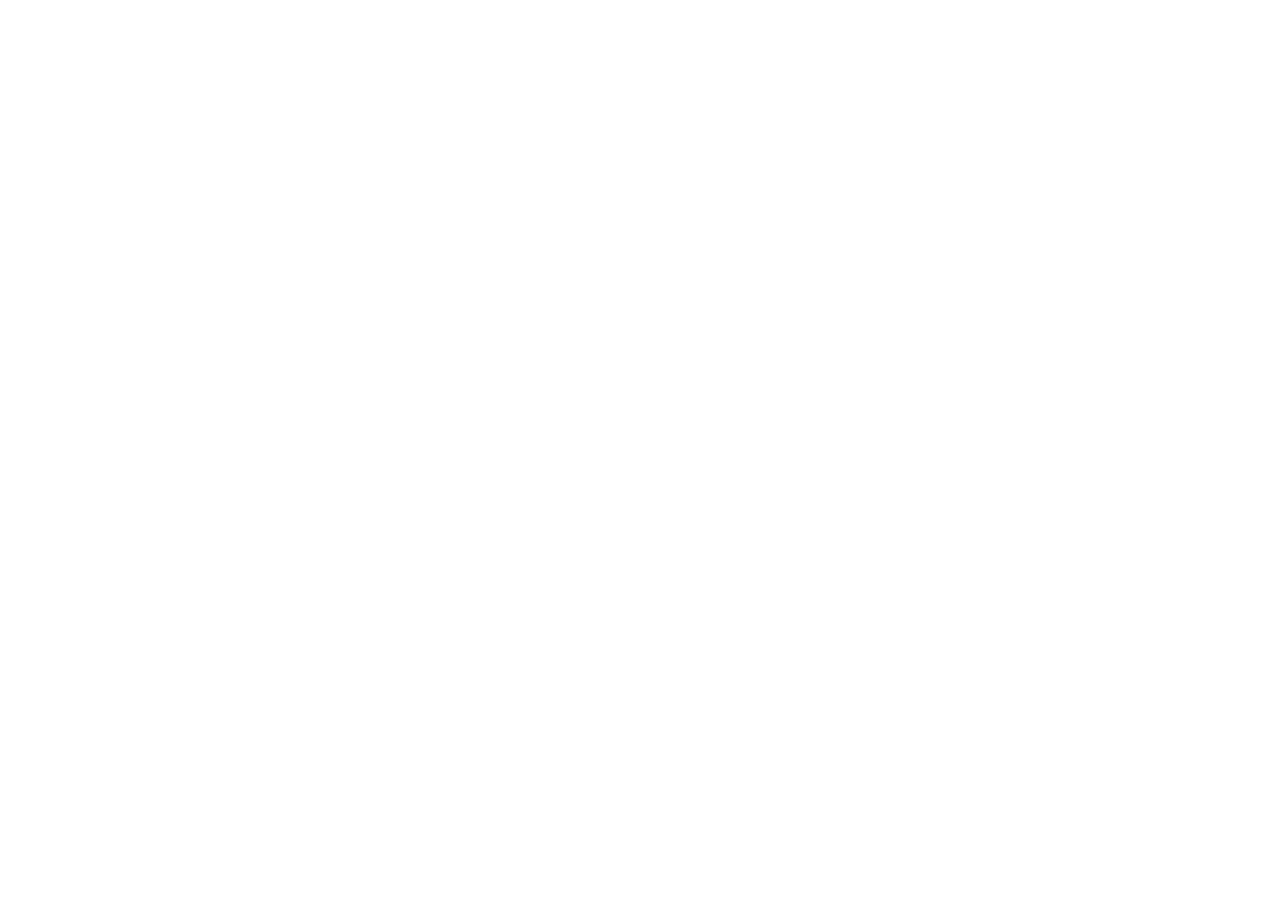
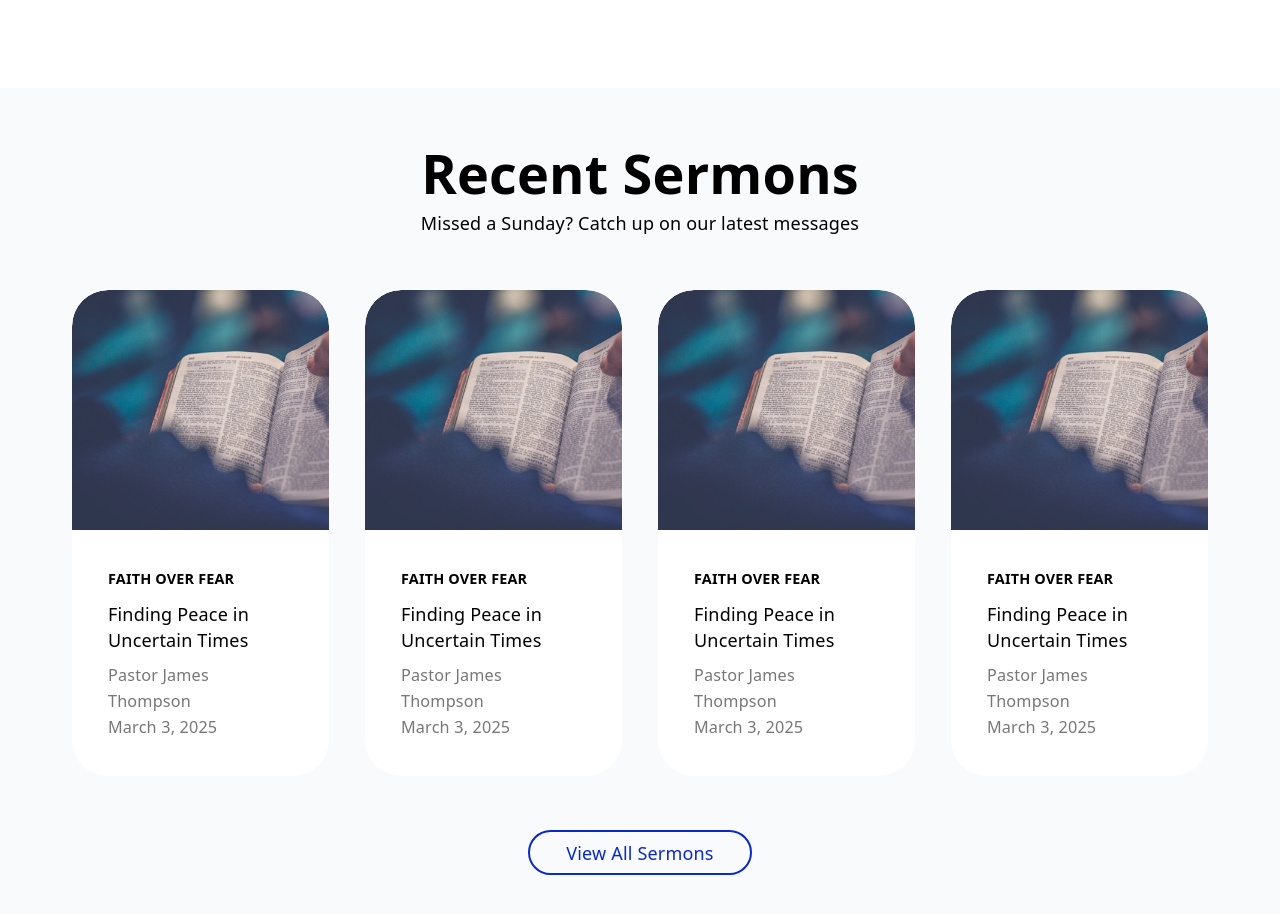
Before and after one commit to dominioncityalapere/dcalapere_webapp, a React (Vite) app in the folder dcalapere/: page / in a window 1280 px wide. Shown: the part 1594-2508 px from the top of the page. Before the commit the page ends 1682 px from the top, so only its background shows below. Built offline with nearby package versions, Linux system fonts and the light colour scheme; no server answers.

Commit message:
Added sermon section in the home page.

```diff
--- a/dcalapere/src/App.tsx
+++ b/dcalapere/src/App.tsx
@@ -3,6 +3,7 @@
 import HeroSection from './sections/HeroSection.tsx'
 import ServiceTimeSection from './sections/ServiceTimeSection.tsx'
 import DailyDevotional from './sections/DailyDevotional.tsx'
+import SermonSection from './sections/SermonSection.tsx'
 
 function App() {
 
@@ -13,6 +14,7 @@
         <HeroSection />
         <ServiceTimeSection />
         <DailyDevotional />
+        <SermonSection />
       </main>
     </>
   );
--- /dev/null
+++ b/dcalapere/src/sections/SermonSection.ts
@@ -0,0 +1,150 @@
+import styled from "styled-components";
+
+export const PrimaryColor = "#072ac8";
+export const WhiteColor = "#FFFFFF";
+export const OffWhiteColor = "#f9fafb";
+export const GreyColor = "#777777";
+export const BlackColor = "#000000";
+export const YellowColor = "#CA8A04";
+export const DevotionalContentBgColor = "rgba(255, 255, 255, 0.69)";
+
+export const A = styled.a`
+  color: ${WhiteColor};
+  text-decoration: none;
+  color: inherit;
+  cursor: pointer;
+  display: flex;
+  align-items: center;
+  justify-content: center;
+`;
+
+export const SermonBgColor = styled.div`
+  background-color: ${OffWhiteColor};
+  color: ${BlackColor};
+  padding: 4rem;
+  max-width: auto;
+
+  .allSermonButton {
+    width: fit-content;
+    border: 0.15rem solid ${PrimaryColor};
+    border-radius: 2rem;
+    color: ${PrimaryColor};
+    padding: 0.4rem 1rem;
+    font-size: 0.8rem;
+
+    @media (min-width: 768px) {
+      font-size: 1rem;
+      padding: 0.4rem 2rem;
+    }
+
+    &:hover {
+      color: ${WhiteColor};
+      background: ${PrimaryColor};
+      border: none;
+    }
+  }
+`;
+
+export const SectionTitle = styled.div`
+  font-size: 2rem;
+  padding-bottom: 0.5rem;
+
+  @media (min-width: 768px) {
+    font-size: 3rem;
+    padding-bottom: 1.3rem;
+  }
+`;
+
+export const SectionSubTitle = styled.div`
+  font-size: 0.9rem;
+  padding-bottom: 1.6rem;
+
+  @media (min-width: 768px) {
+    padding-bottom: 3rem;
+    font-size: 1rem;
+  }
+`;
+
+export const SermonBoxContainer = styled.div`
+  display: grid;
+  grid-template-columns: auto;
+  gap: 2rem;
+  text-align: left;
+  padding-bottom: 3rem;
+
+  @media (min-width: 768px) {
+    grid-template-columns: auto auto;
+  }
+
+  @media (min-width: 1024px) {
+    grid-template-columns: auto auto auto auto;
+  }
+`;
+
+export const SermonBox = styled.div`
+  background-color: ${WhiteColor};
+  border-radius: 2rem;
+  max-width: 20rem;
+
+  position: relative;
+  overflow: hidden;
+  cursor: pointer;
+
+  .sermon-image-wrapper {
+    position: relative;
+    overflow: hidden;
+    border-radius: 2rem 2rem 0 0;
+  }
+
+  .sermonImg {
+    width: 20rem;
+    height: auto;
+    border-radius: 2rem 2rem 0 0;
+    display: block;
+  }
+
+  .sermonTheme {
+    text-transform: uppercase;
+    font-size: 0.8rem;
+    font-weight: bold;
+  }
+
+  .sermonPreacher {
+    font-size: 0.9rem;
+    color: ${GreyColor};
+  }
+
+  .videoOverlay {
+    position: absolute;
+    inset: 0;
+    background: rgba(0, 0, 0, 0.45);
+
+    display: flex;
+    align-items: center;
+    justify-content: center;
+    opacity: 0;
+    transition: opacity 0.3s ease;
+  }
+
+  &:hover .videoOverlay {
+    opacity: 1;
+  }
+
+  .playButton {
+    width: 4rem;
+    height: 4rem;
+    border-radius: 50%;
+    background: rgba(255, 255, 255, 0.9);
+
+    display: flex;
+    align-items: center;
+    justify-content: center;
+  }
+`;
+
+export const SermonBoxText = styled.div`
+  padding: 2rem;
+  display: flex;
+  flex-direction: column;
+  gap: 0.5rem;
+`;
--- /dev/null
+++ b/dcalapere/src/sections/SermonSection.tsx
@@ -0,0 +1,183 @@
+import readingBible from "../images/reading_bible.jpg";
+import { motion } from "framer-motion";
+import { Play } from "lucide-react";
+
+import {
+  SermonBgColor,
+  SectionTitle,
+  SectionSubTitle,
+  SermonBox,
+  SermonBoxContainer,
+  SermonBoxText,
+  PrimaryColor,
+  A,
+} from "./SermonSection";
+
+const SermonSection = () => {
+  return (
+    <SermonBgColor>
+      <div>
+        <div>
+          <SectionTitle style={{ fontWeight: "bold" }}>
+            Recent Sermons
+          </SectionTitle>
+          <SectionSubTitle>
+            Missed a Sunday? Catch up on our latest messages
+          </SectionSubTitle>
+        </div>
+
+        <SermonBoxContainer>
+          <SermonBox>
+            <div className="sermon-image-wrapper">
+              <img
+                src={readingBible}
+                alt="Reading Bible"
+                className="sermonImg"
+              />
+
+              <motion.div
+                className="videoOverlay"
+                initial={{ opacity: 0 }}
+                whileHover={{ opacity: 1 }}
+                whileTap={{ opacity: 1 }}
+                transition={{ duration: 0.25 }}
+              >
+                <motion.div
+                  initial={{ scale: 0.8 }}
+                  whileHover={{ scale: 1 }}
+                  transition={{ duration: 0.2 }}
+                  className="playButton"
+                >
+                  <Play size={40} color={`${PrimaryColor}`} />
+                </motion.div>
+              </motion.div>
+            </div>
+
+            <SermonBoxText>
+              <p className="sermonTheme">Faith Over Fear</p>
+              <p className="sermonTitle">Finding Peace in Uncertain Times</p>
+              <div className="sermonPreacher">
+                <p>Pastor James Thompson</p>
+                <p>March 3, 2025</p>
+              </div>
+            </SermonBoxText>
+          </SermonBox>
+
+          <SermonBox>
+            <div className="sermon-image-wrapper">
+              <img
+                src={readingBible}
+                alt="Reading Bible"
+                className="sermonImg"
+              />
+
+              <motion.div
+                className="videoOverlay"
+                initial={{ opacity: 0 }}
+                whileHover={{ opacity: 1 }}
+                whileTap={{ opacity: 1 }}
+                transition={{ duration: 0.25 }}
+              >
+                <motion.div
+                  initial={{ scale: 0.8 }}
+                  whileHover={{ scale: 1 }}
+                  transition={{ duration: 0.2 }}
+                  className="playButton"
+                >
+                  <Play size={40} color={`${PrimaryColor}`} />
+                </motion.div>
+              </motion.div>
+            </div>
+
+            <SermonBoxText>
+              <p className="sermonTheme">Faith Over Fear</p>
+              <p className="sermonTitle">Finding Peace in Uncertain Times</p>
+              <div className="sermonPreacher">
+                <p>Pastor James Thompson</p>
+                <p>March 3, 2025</p>
+              </div>
+            </SermonBoxText>
+          </SermonBox>
+
+          <SermonBox>
+            <div className="sermon-image-wrapper">
+              <img
+                src={readingBible}
+                alt="Reading Bible"
+                className="sermonImg"
+              />
+
+              <motion.div
+                className="videoOverlay"
+                initial={{ opacity: 0 }}
+                whileHover={{ opacity: 1 }}
+                whileTap={{ opacity: 1 }}
+                transition={{ duration: 0.25 }}
+              >
+                <motion.div
+                  initial={{ scale: 0.8 }}
+                  whileHover={{ scale: 1 }}
+                  transition={{ duration: 0.2 }}
+                  className="playButton"
+                >
+                  <Play size={40} color={`${PrimaryColor}`} />
+                </motion.div>
+              </motion.div>
+            </div>
+
+            <SermonBoxText>
+              <p className="sermonTheme">Faith Over Fear</p>
+              <p className="sermonTitle">Finding Peace in Uncertain Times</p>
+              <div className="sermonPreacher">
+                <p>Pastor James Thompson</p>
+                <p>March 3, 2025</p>
+              </div>
+            </SermonBoxText>
+          </SermonBox>
+
+          <SermonBox>
+            <div className="sermon-image-wrapper">
+              <img
+                src={readingBible}
+                alt="Reading Bible"
+                className="sermonImg"
+              />
+
+              <motion.div
+                className="videoOverlay"
+                initial={{ opacity: 0 }}
+                whileHover={{ opacity: 1 }}
+                whileTap={{ opacity: 1 }}
+                transition={{ duration: 0.25 }}
+              >
+                <motion.div
+                  initial={{ scale: 0.8 }}
+                  whileHover={{ scale: 1 }}
+                  transition={{ duration: 0.2 }}
+                  className="playButton"
+                >
+                  <Play size={40} color={`${PrimaryColor}`} />
+                </motion.div>
+              </motion.div>
+            </div>
+
+            <SermonBoxText>
+              <p className="sermonTheme">Faith Over Fear</p>
+              <p className="sermonTitle">Finding Peace in Uncertain Times</p>
+              <div className="sermonPreacher">
+                <p>Pastor James Thompson</p>
+                <p>March 3, 2025</p>
+              </div>
+            </SermonBoxText>
+          </SermonBox>
+        </SermonBoxContainer>
+
+        <A>
+          <div className="allSermonButton">View All Sermons</div>
+        </A>
+      </div>
+    </SermonBgColor>
+  );
+};
+
+export default SermonSection;
```
Also changed, not shown: dcalapere/src/images/Sermon_BG.png (deleted), dcalapere/src/images/reading_bible.jpg (added).
